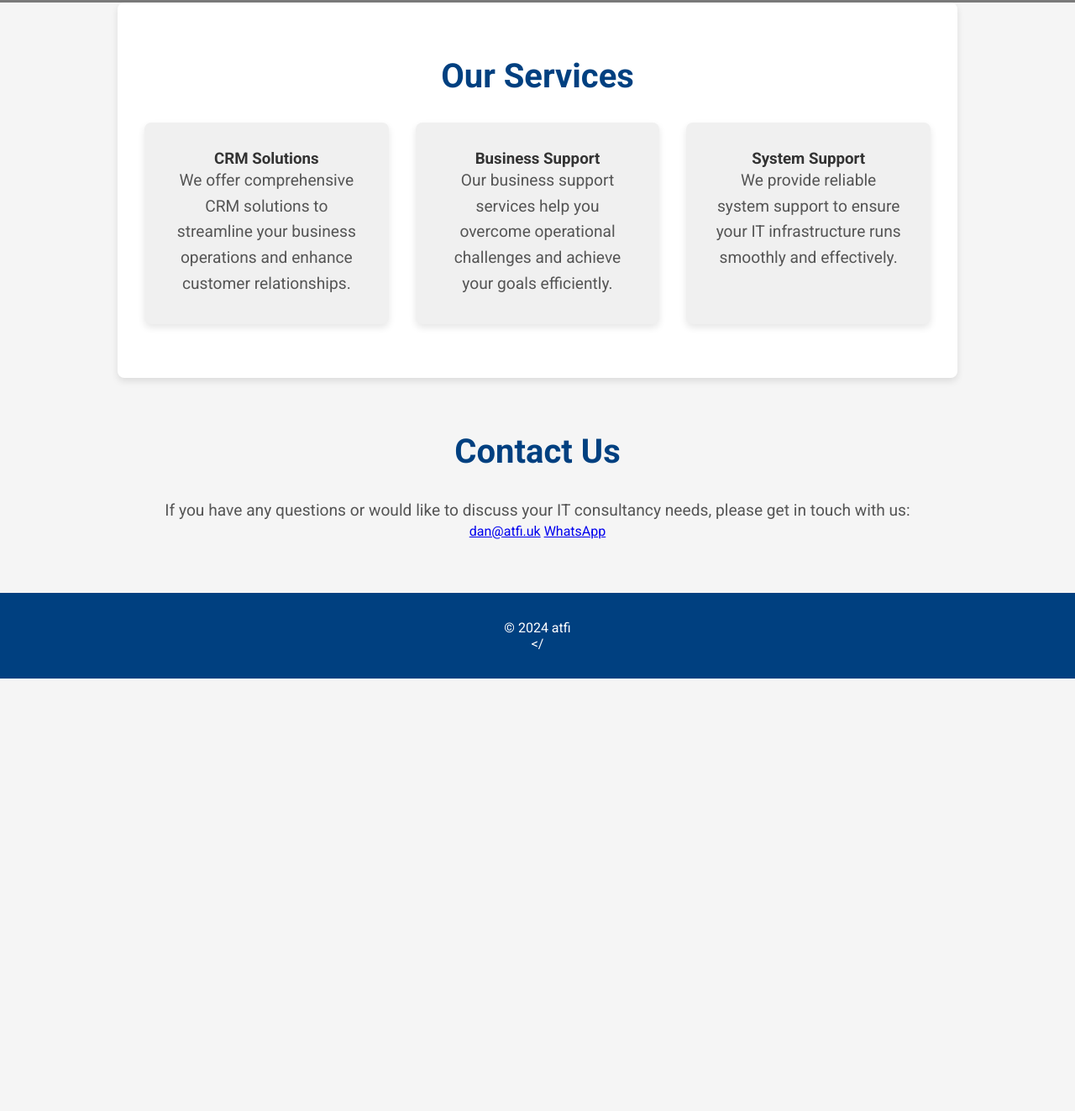
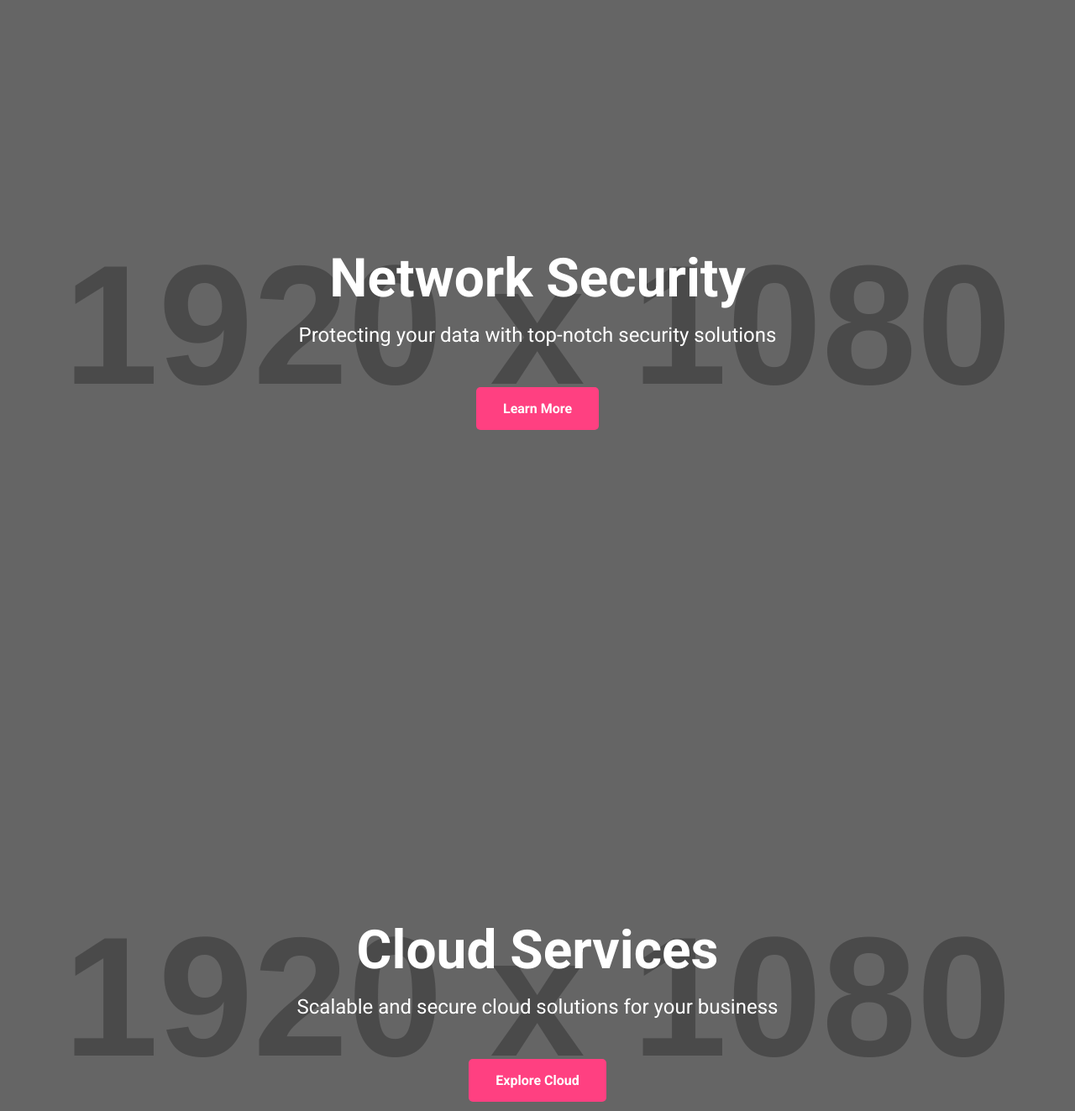
Before and after one commit to dan-atfi/index, a plain HTML site: page index.html in a window 1280 px wide. Shown: the part 797-2120 px from the top of the page at 84% size. Before the commit the page ends 1605 px from the top, so only its background shows below. Drawn offline with Linux system fonts and the light colour scheme; placeholder pictures from the web are drawn by us.

Commit message:
Update index.html

```diff
--- a/index.html
+++ b/index.html
@@ -26,10 +26,9 @@
             overflow-x: hidden;
         }
 
-        /* Hero Section */
+        /* Hero Sections */
         header {
             height: 100vh;
-            background: url('hero-image.jpg') no-repeat center center/cover;
             display: flex;
             flex-direction: column;
             justify-content: center;
@@ -39,6 +38,18 @@
             position: relative;
             z-index: 1;
             overflow: hidden;
+        }
+
+        header:nth-child(1) {
+            background: url('https://via.placeholder.com/1920x1080/004080/ffffff?text=IT+Consultancy') no-repeat center center/cover;
+        }
+
+        header:nth-child(2) {
+            background: url('https://via.placeholder.com/1920x1080/202020/ffffff?text=Network+Security') no-repeat center center/cover;
+        }
+
+        header:nth-child(3) {
+            background: url('https://via.placeholder.com/1920x1080/000000/ffffff?text=Cloud+Services') no-repeat center center/cover;
         }
 
         header::before {
@@ -260,6 +271,20 @@
             <a href="#contact">Contact Us</a>
         </div>
     </header>
+    <header>
+        <h1>Network Security</h1>
+        <p>Protecting your data with top-notch security solutions</p>
+        <div class="cta-buttons">
+            <a href="#services">Learn More</a>
+        </div>
+    </header>
+    <header>
+        <h1>Cloud Services</h1>
+        <p>Scalable and secure cloud solutions for your business</p>
+        <div class="cta-buttons">
+            <a href="#services">Explore Cloud</a>
+        </div>
+    </header>
     <nav>
         <ul>
             <li><a href="#home">Home</a></li>
@@ -273,23 +298,3 @@
             <div class="service-item">
                 <h3>CRM Solutions</h3>
                 <p>We offer comprehensive CRM solutions to streamline your business operations and enhance customer relationships.</p>
-            </div>
-            <div class="service-item">
-                <h3>Business Support</h3>
-                <p>Our business support services help you overcome operational challenges and achieve your goals efficiently.</p>
-            </div>
-            <div class="service-item">
-                <h3>System Support</h3>
-                <p>We provide reliable system support to ensure your IT infrastructure runs smoothly and effectively.</p>
-            </div>
-        </div>
-    </section>
-    <section id="contact">
-        <h2>Contact Us</h2>
-        <p>If you have any questions or would like to discuss your IT consultancy needs, please get in touch with us:</p>
-        <a href="mailto:dan@atfi.uk" class="contact-link" aria-label="Email Dan">dan@atfi.uk</a>
-        <a href="https://wa.me/447557035393" target="_blank" class="whatsapp-button" aria-label="Contact via WhatsApp">WhatsApp</a>
-    </section>
-    <footer>
-        <p>&copy; 2024 atfi</p>
-    </
```
